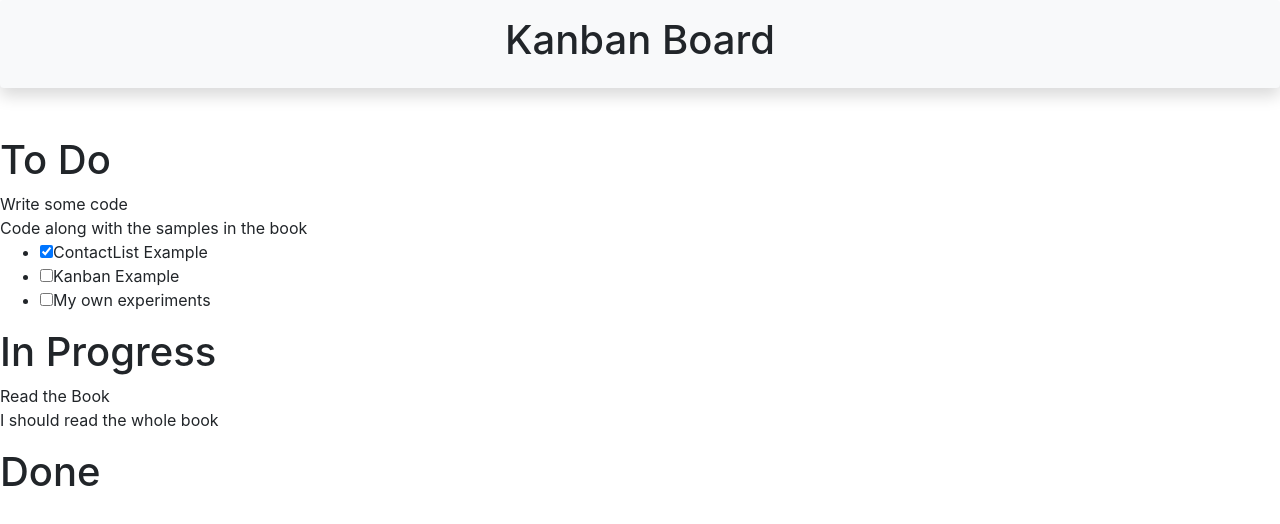
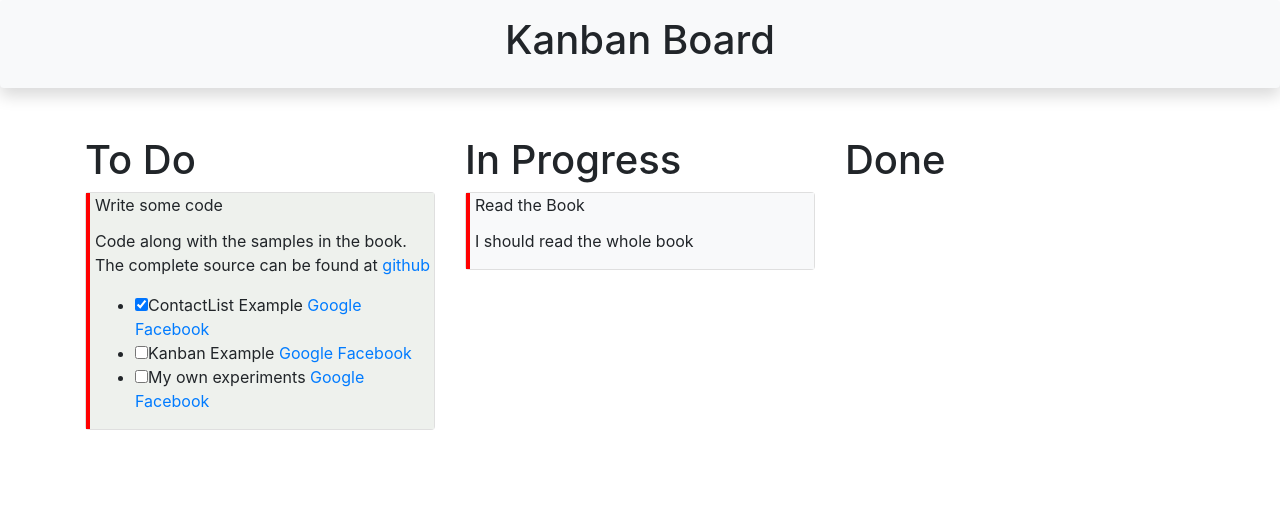
Before and after one commit to ibra2k2/Kanban-Board-App, a React app: page / in a window 1280 px wide. Built offline with nearby package versions, Linux system fonts and the light colour scheme.

Commit message:
event handler & sidebar

```diff
--- a/package.json
+++ b/package.json
@@ -22,6 +22,7 @@
   },
   "homepage": "https://github.com/ibra2k2/voting_app#readme",
   "dependencies": {
+    "marked": "^0.6.0",
     "react": "^16.7.0",
     "react-dom": "^16.7.0"
   },
--- a/src/app/components/Card.js
+++ b/src/app/components/Card.js
@@ -1,18 +1,49 @@
 import React from 'react';
 import ReactDOM from 'react-dom';
 import { CheckList } from './CheckList';
+import marked from 'marked';
 
 
 export class Card extends React.Component {
+	constructor () {
+		super(...arguments);
+		this.state = {
+			showDetails: 'false'
+		};
+	}
+    toggleDetails() {
+    	this.setState({showDetails: !this.state.showDetails});
+    }
+
 	render(){
+		let cardDetails;
+		if (this.state.showDetails){
+			cardDetails = (
+				<div className="card-text">
+				  <span dangerouslySetInnerHTML={{__html:marked(this.props.description)}} />
+			      <CheckList cardId={this.props.id} tasks={this.props.tasks} />
+				</div>
+			);
+		}
+		let sideColor={
+			// position: "absolute",
+			// zIndex: -1,
+			// top: 0,
+			// bottom: 0,
+			// left: 0,
+			// width: 7,
+			backgroundColor: this.props.color,
+			borderLeft: "4px solid red",
+			paddingLeft: "5px",
+		};
 		return(
-			<div className="">
-			   <div className="">
-			     <div className="">{this.props.title}</div>
-			      {this.props.description}
-			      <CheckList cardId={this.props.id} tasks={this.props.tasks} />
+			   <div className="card">
+			    <div style={sideColor}>
+			     <div className="card-title" onClick={this.toggleDetails.bind(this)}>{this.props.title}</div>
+			     {cardDetails}
+			    </div>
 			   </div>
-			</div>
+
 		);
 	}
 }
--- a/src/app/components/CheckList.js
+++ b/src/app/components/CheckList.js
@@ -6,8 +6,9 @@ export class CheckList extends React.Component {
 		let tasks = this.props.tasks.map((task)=>(
 			<li key={task.id} className="">
 			   <input type="checkbox" defaultChecked={task.done} />
-			   {task.name}
-			   <a href="#" className="" />
+			   {task.name}{" "}
+			   <a className="" href="http://google.com">Google</a>{" "}
+			   <a className="" href="http://facebook.com">Facebook</a>
 			</li>
 		));
 
--- a/src/app/components/KanbanBoard.js
+++ b/src/app/components/KanbanBoard.js
@@ -5,10 +5,12 @@ import { List } from './List';
 export class KanbanBoard extends React.Component {
 	render(){
 		return(
-			<div className="">
-			   <List id='' title="To Do" cards={this.props.cards.filter((card) => card.status === "todo")} />
-			   <List id='' title="In Progress" cards={this.props.cards.filter((card) => card.status === "in-progress")} />
-			   <List id='' title="Done" cards={this.props.cards.filter((card) => card.status === "done")} />
+			<div className="container">
+			  <div className="row justify-content-center">
+			   <List className="col-4" title="To Do" cards={this.props.cards.filter((card) => card.status === "todo")} />
+			   <List className="col-4" title="In Progress" cards={this.props.cards.filter((card) => card.status === "in-progress")} />
+			   <List className="col-4" title="Done" cards={this.props.cards.filter((card) => card.status === "done")} />
+			  </div>
 			</div>
 		);
 	}
--- a/src/app/components/List.js
+++ b/src/app/components/List.js
@@ -12,10 +12,11 @@ export class List extends React.Component {
 			       id={card.id}
 			       title={card.title}
 			       description={card.description}
+			       color={card.color}
 			       tasks={card.tasks} />);
 		});
 		return(
-			<div className="">
+			<div className="col-4">
 			   <h1>{this.props.title}</h1>
 			   {cards}
 			</div>
--- a/src/app/index.js
+++ b/src/app/index.js
@@ -4,19 +4,20 @@ import React from 'react';
 import ReactDOM from 'react-dom';
 import { KanbanBoard } from './components/KanbanBoard';
 import { List } from './components/List';
-//import { Data } from './components/Data';
 
 let cardsList = [ {
     id: 1,
     title: "Read the Book",
     description: "I should read the whole book",
+    color: '#f8f9fa',
     status: "in-progress",
     tasks: []
 },
 {
     id: 2,
     title: "Write some code",
-    description: "Code along with the samples in the book",
+    description: "Code along with the samples in the book. The complete source can be found at [github](https://github.com/pro-react)",
+    color: '#eef1edfc',
     status: "todo",
     tasks: [
 				{
```
Also changed, not shown: dist/index.html, 3 other files.
